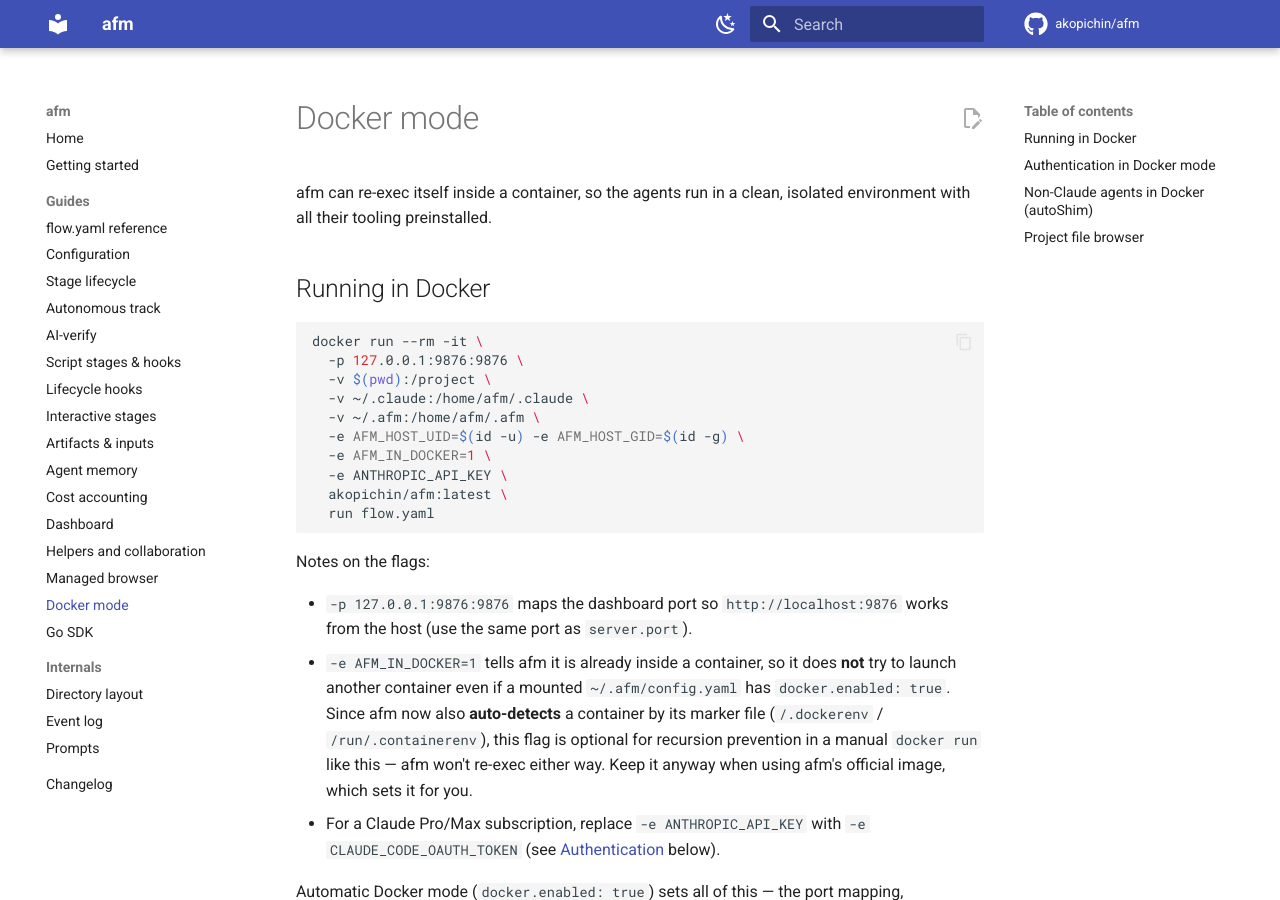
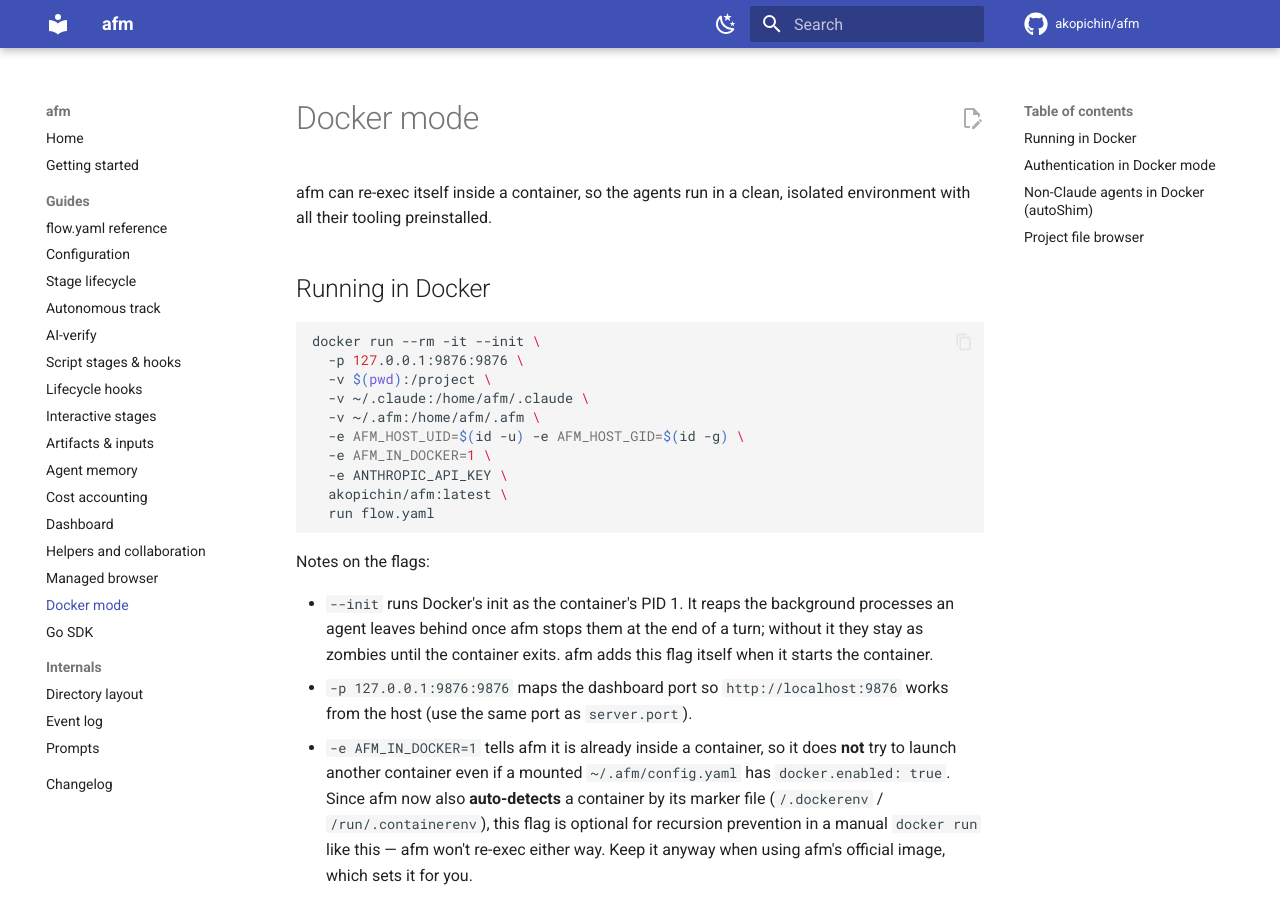
Before and after one commit to akopichin/afm, an MkDocs documentation site: the page built from docs/docker.md, in a window 1280 px wide and 900 px high. Built offline with MkDocs 1.6.1 and Material for MkDocs 9.7.7, drawn with Linux system fonts in a browser that asks for light colours; comment, search, counter and statistics services are not loaded.

Commit message:
Docker: контейнер запускается с --init
PID 1 в контейнере — tini: он reap'ает осиротевших потомков агентов,
которых afm убивает в конце хода. afm как PID 1 их не ждал, и они
копились зомби. tini пробрасывает сигналы и код выхода afm.

````diff
--- a/docs/docker.md
+++ b/docs/docker.md
@@ -6,7 +6,7 @@
 ## Running in Docker
 
 ```bash
-docker run --rm -it \
+docker run --rm -it --init \
   -p 127.0.0.1:9876:9876 \
   -v $(pwd):/project \
   -v ~/.claude:/home/afm/.claude \
@@ -20,6 +20,10 @@
 
 Notes on the flags:
 
+- `--init` runs Docker's init as the container's PID 1. It reaps the background
+  processes an agent leaves behind once afm stops them at the end of a turn;
+  without it they stay as zombies until the container exits. afm adds this flag
+  itself when it starts the container.
 - `-p 127.0.0.1:9876:9876` maps the dashboard port so `http://localhost:9876` works
   from the host (use the same port as `server.port`).
 - `-e AFM_IN_DOCKER=1` tells afm it is already inside a container, so it does **not**
````
Also changed, not shown: CHANGELOG.md (+5 -1 lines), pkg/docker/AGENTS.md (+6 -0 lines), 2 other files.
